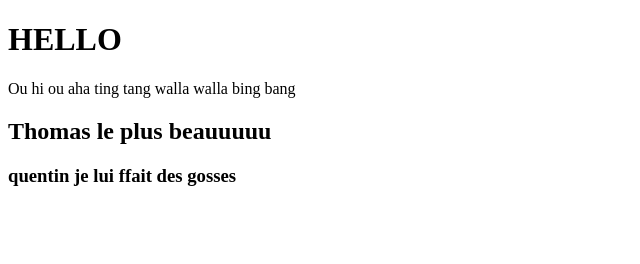
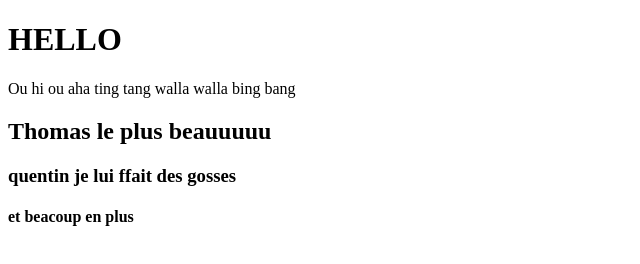
Before and after one commit to Wolap/Test-cours-git, a plain HTML site: page index.html in a window 1280 px wide. Shown: the whole page, without its empty margins (0-640 px from the left). Drawn offline with Linux system fonts and the light colour scheme.

Commit message:
📝 jemesusitrompedemoji

```diff
--- a/index.html
+++ b/index.html
@@ -11,5 +11,7 @@
     <h2>Thomas le plus beauuuuu</h2>
 
     <h3>quentin je lui ffait des gosses</h3>
+
+    <h4>et beacoup en plus</h4>
 </body>
 </html>
```
